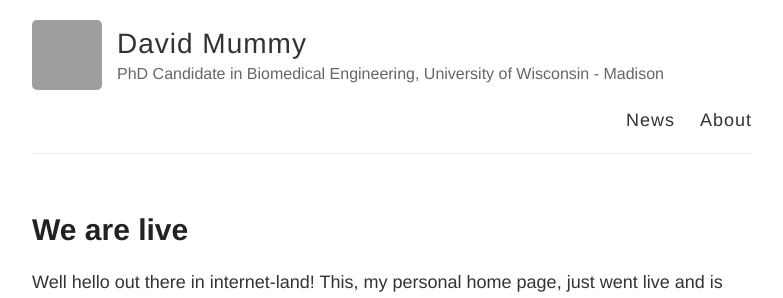
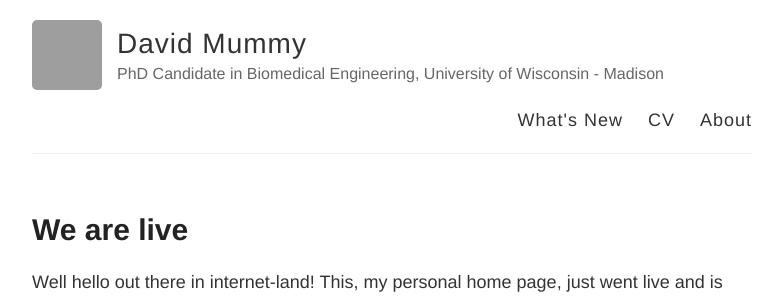
Before and after one commit to mummydg/mummydg.github.io, a Jekyll site: the page built from index.html, in a window 1280 px wide, cut to the strip 0-298 px from the top of the page. Shown: the whole strip, without its empty margins (248-1031 px from the left). Built offline with Jekyll 4.4.1, drawn with Linux system fonts in a browser that asks for light colours; grey boxes are pictures that could not be loaded.

Commit message:
Putting CV link back in

```diff
--- a/_layouts/default.html
+++ b/_layouts/default.html
@@ -27,8 +27,8 @@
           </div>
 
           <nav>
-			<a href="{{ site.baseurl }}/">News</a>
-           <!-- <a href="{{ site.baseurl }}/cv">CV</a> -->
+			<a href="{{ site.baseurl }}/">What's New</a>
+            <a href="{{ site.baseurl }}/cv">CV</a>
 			<a href="{{ site.baseurl }}/about">About</a>
           </nav>
         </header>
```
